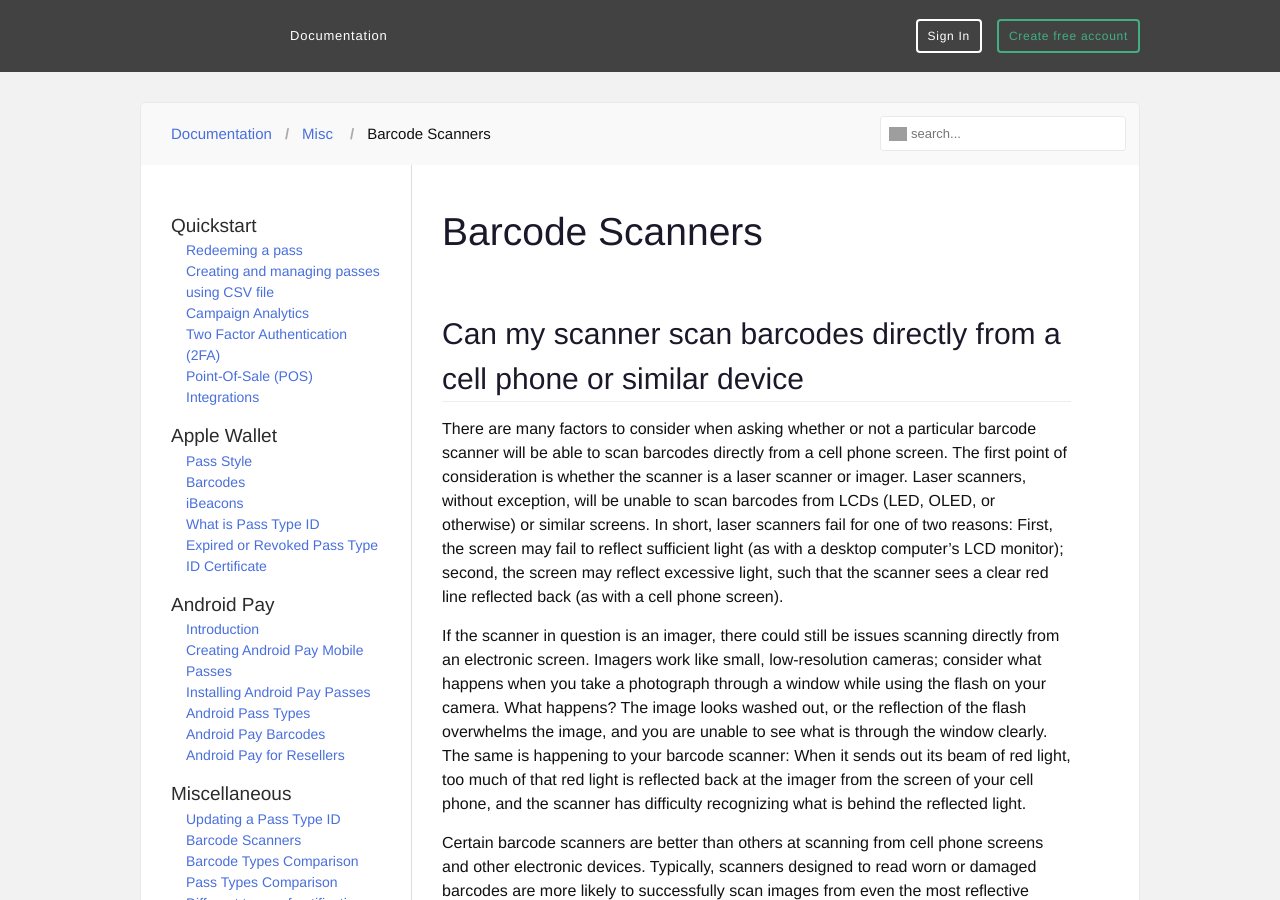
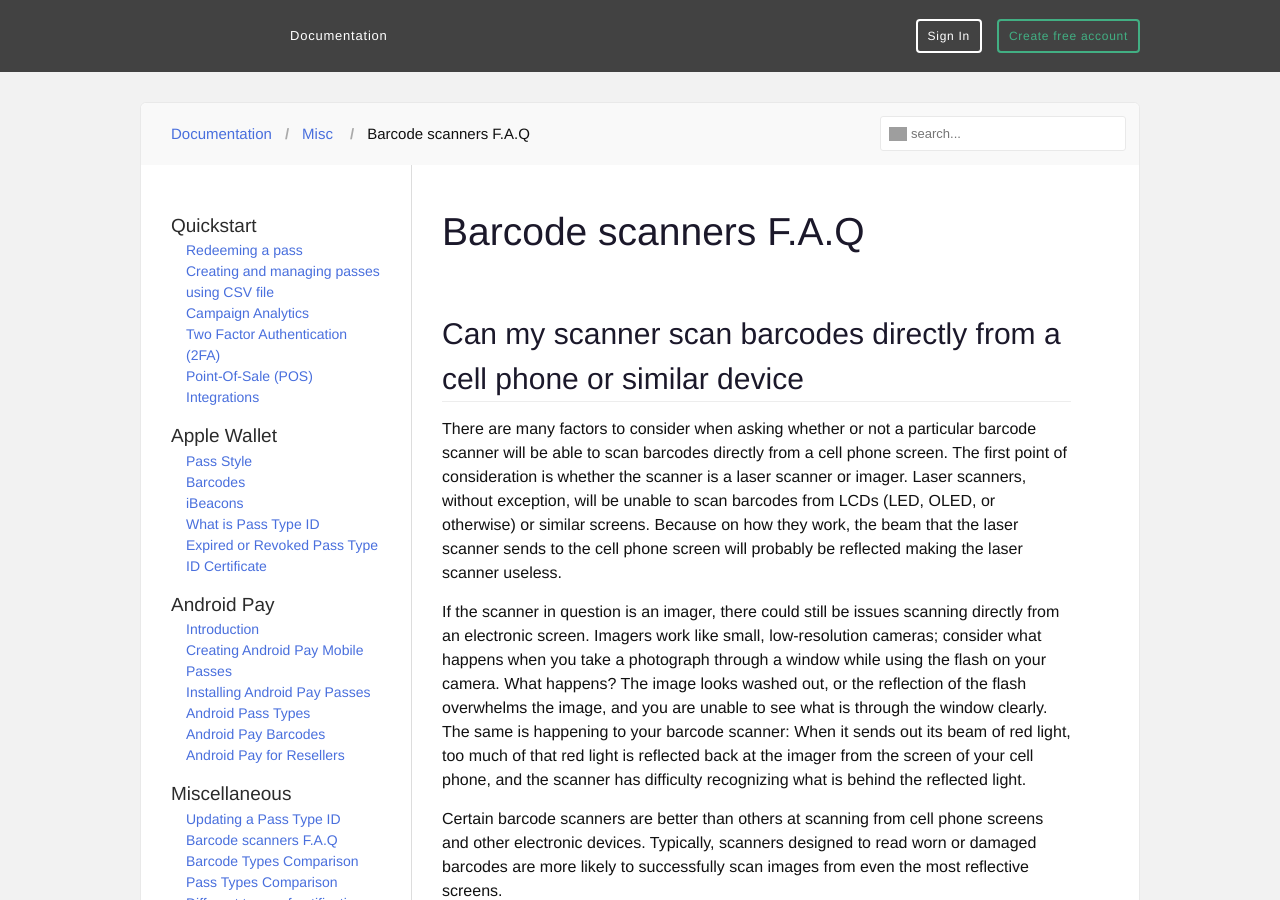
Before and after one commit to passworks/help-docs, a Jekyll site: the page built from _posts/2016-01-01-scanners.md, in a window 1280 px wide and 900 px high. Built offline with Jekyll 4.4.1, drawn with Linux system fonts in a browser that asks for light colours; nearby versions of some CDN libraries; grey boxes are pictures that could not be loaded.

Commit message:
updated software scanners

```diff
--- a/_posts/2016-01-01-scanners.md
+++ b/_posts/2016-01-01-scanners.md
@@ -1,14 +1,14 @@
 ---
-title: Barcode Scanners
+title: Barcode scanners F.A.Q
 categories: misc
 layout: documentation
 permalink: /:title
-description: Android and iOS barcode scanners
+description: How barcode scanners work, and Passworks Android and iOS software scanners
 ---
 
 ## Can my scanner scan barcodes directly from a cell phone or similar device
 
-There are many factors to consider when asking whether or not a particular barcode scanner will be able to scan barcodes directly from a cell phone screen. The first point of consideration is whether the scanner is a laser scanner or imager. Laser scanners, without exception, will be unable to scan barcodes from LCDs (LED, OLED, or otherwise) or similar screens. In short, laser scanners fail for one of two reasons: First, the screen may fail to reflect sufficient light (as with a desktop computer's LCD monitor); second, the screen may reflect excessive light, such that the scanner sees a clear red line reflected back (as with a cell phone screen).
+There are many factors to consider when asking whether or not a particular barcode scanner will be able to scan barcodes directly from a cell phone screen. The first point of consideration is whether the scanner is a laser scanner or imager. Laser scanners, without exception, will be unable to scan barcodes from LCDs (LED, OLED, or otherwise) or similar screens. Because on how they work, the beam that the laser scanner sends to the cell phone screen will probably be reflected making the laser scanner useless.
 
 If the scanner in question is an imager, there could still be issues scanning directly from an electronic screen. Imagers work like small, low-resolution cameras; consider what happens when you take a photograph through a window while using the flash on your camera. What happens? The image looks washed out, or the reflection of the flash overwhelms the image, and you are unable to see what is through the window clearly. The same is happening to your barcode scanner: When it sends out its beam of red light, too much of that red light is reflected back at the imager from the screen of your cell phone, and the scanner has difficulty recognizing what is behind the reflected light.
 
```
